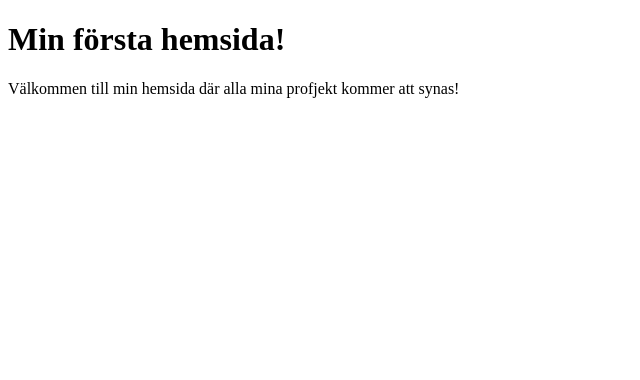
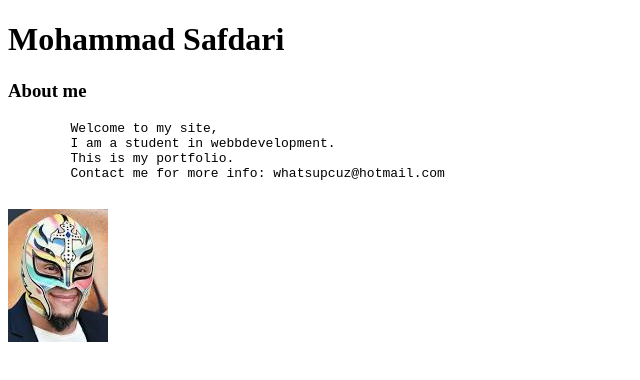
Before and after one commit to safdari06/safdari06.github.io, a plain HTML site: page index.html in a window 1280 px wide. Shown: the whole page, without its empty margins (0-640 px from the left). Drawn offline with Linux system fonts and the light colour scheme.

Commit message:
newindex

```diff
--- a/index.html
+++ b/index.html
@@ -7,8 +7,21 @@
     <title>Mohammad Safdari</title>
 </head>
 <body>
-    <h1>Min första hemsida!</h1>
-    <p>Välkommen till min hemsida där alla mina profjekt kommer att synas!</p>
+    <h1>Mohammad Safdari</h1>
+
+
+    <h3>About me</h3>
+    <pre>
+        Welcome to my site,
+        I am a student in webbdevelopment.
+        This is my portfolio.
+        Contact me for more info: whatsupcuz@hotmail.com
+    </pre>
+    <img src="nedladdning.jpeg" alt="">
+
+
+
+
 
 </body>
 </html>
```
Also changed, not shown: nedladdning.jpeg (added).
